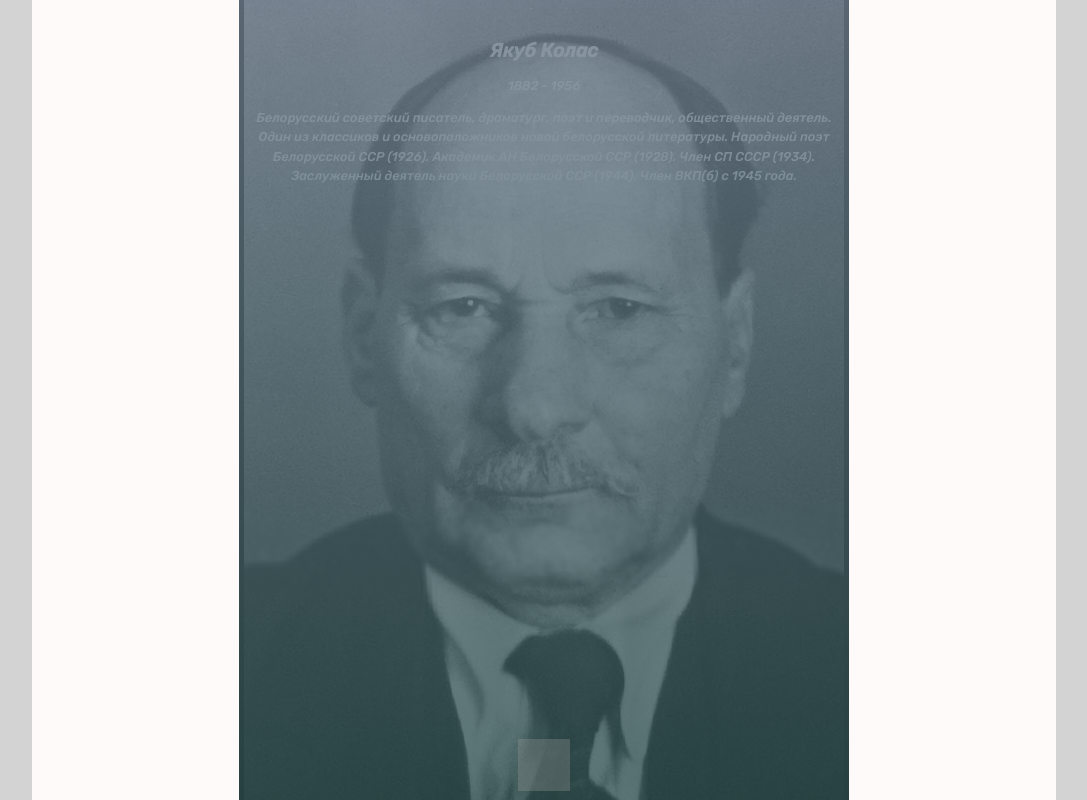
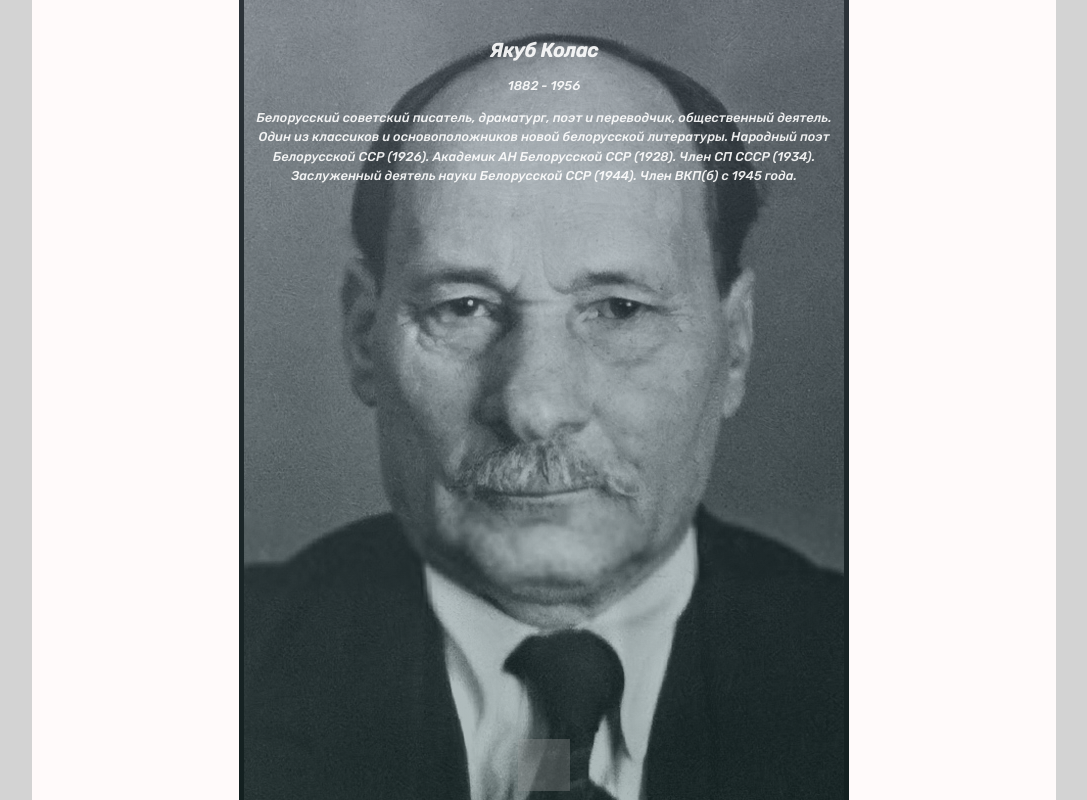
Before and after one commit to HimikMain/rpiLab3, a plain HTML site: page index.html in a window 1280 px wide. In both pictures the pointer is over the element 640 px from the left and 1048 px from the top of the page. Shown: the part 648-1448 px from the top of the page, without its empty margins (96-1183 px from the left). Drawn offline with Linux system fonts and the light colour scheme; grey boxes are pictures that could not be loaded.

Commit message:
Центрирование авторов. Отображение текста деятеля дня

```diff
--- a/css/style.css
+++ b/css/style.css
@@ -132,7 +132,8 @@ body {
 	left: 0;
 	background: transparent;
 	background-image: linear-gradient(to bottom, #708090, #2F4F4F);
-	opacity: 0.8;
+	opacity: 0.4;
+	z-index: 0;
 }
 .linker:before {
 	content: "";
@@ -155,6 +156,7 @@ display:none;
 opacity:1;
 text-align:center;
 line-height: 1.5em;
+z-index: 1;
 }
 
 	/* Plus */
@@ -178,6 +180,7 @@ line-height: 1.5em;
 	height:40rem;
 	margin-left:10%;
 	margin-bottom:2%;
+	text-align:center;
 }
 	/* Authors__title */
 .authors__title {
@@ -188,6 +191,7 @@ line-height: 1.5em;
 	/* Authors__block */
 .authors__block {
 	display: inline-block;
+	vertical-align: middle;
 	justify-content:space-between;
 	margin:5%;
 	text-align:center;
```
